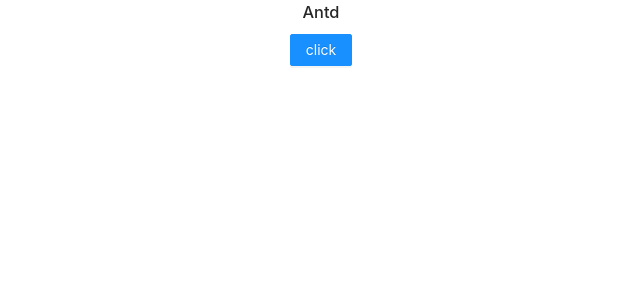
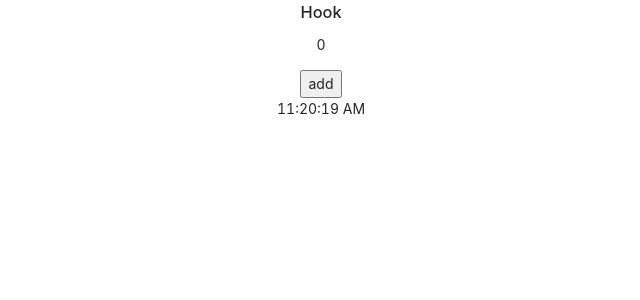
Before and after one commit to monkeyfly36/React-Lesson, a React (Create React App) app in the folder my-app/: page / in a window 1280 px wide. Shown: the top 300 px of the page, without its empty margins (319-959 px from the left). Built offline with nearby package versions, Linux system fonts and the light colour scheme.

Commit message:
reatc hook

```diff
--- a/my-app/config-overrides.js
+++ b/my-app/config-overrides.js
@@ -1,5 +1,5 @@
 //根⽬录创建config-overrides.js, 修改默认配置
-const { override, fixBabelImports } = require("customize-cra")
+const { override, fixBabelImports, addLessLoader } = require("customize-cra")
 module.exports = override(
   fixBabelImports("import", { //antd按需加载
     libraryName: "antd",
--- a/my-app/src/App.js
+++ b/my-app/src/App.js
@@ -16,7 +16,9 @@
 // LifeCycle使用
 // import LifeCycle from './LifeCycle/LifeCycle'
 // Antd使用
-import Antd from './Antd/Antd'
+// import Antd from './Antd/Antd'
+// Hook使用
+import Hook from './Hook/Hook'
 
 function App() {
   return (
@@ -28,8 +30,9 @@
       <ReduxPage />
       <RouterPage />
       <PureComponent />
-      <LifeCycle /> */}
-      <Antd />
+      <LifeCycle />
+      <Antd /> */}
+      <Hook />
     </div>
   );
 }
--- /dev/null
+++ b/my-app/src/Hook/Hook.js
@@ -0,0 +1,32 @@
+import React, { useState, useEffect } from 'react'
+
+export default function Hook(props) {
+  // 声明⼀个叫 “count” 的 state 变量，初始化为0
+  const [count, setCount] = useState(0)
+  // 相当于componentDidMount，componentDidUpdate，componentWillUnmount的集合
+  useEffect(() => {
+    console.log('count', count)
+    document.title = `You clicked ${count} times`
+  }, [count]) // !!!effect的条件执⾏
+  return (
+    <div>
+      <h3>Hook</h3>
+      <p>{count}</p>
+      <button onClick={() => setCount(count + 1)}>add</button>
+      <p>{useClock().toLocaleTimeString()}</p>
+    </div>
+  )
+}
+
+// 自定义hook, 命名要以use开头
+function useClock() {
+  const [date, setDate] = useState(new Date())
+  useEffect(() => {
+    // timer只在DidMount时执行
+    const timer = setInterval(() => {
+      setDate(new Date())
+    }, 1000)
+    return () => clearInterval(timer) // !!!清除effect, 以防⽌内存泄漏
+  })
+  return date
+}
```
